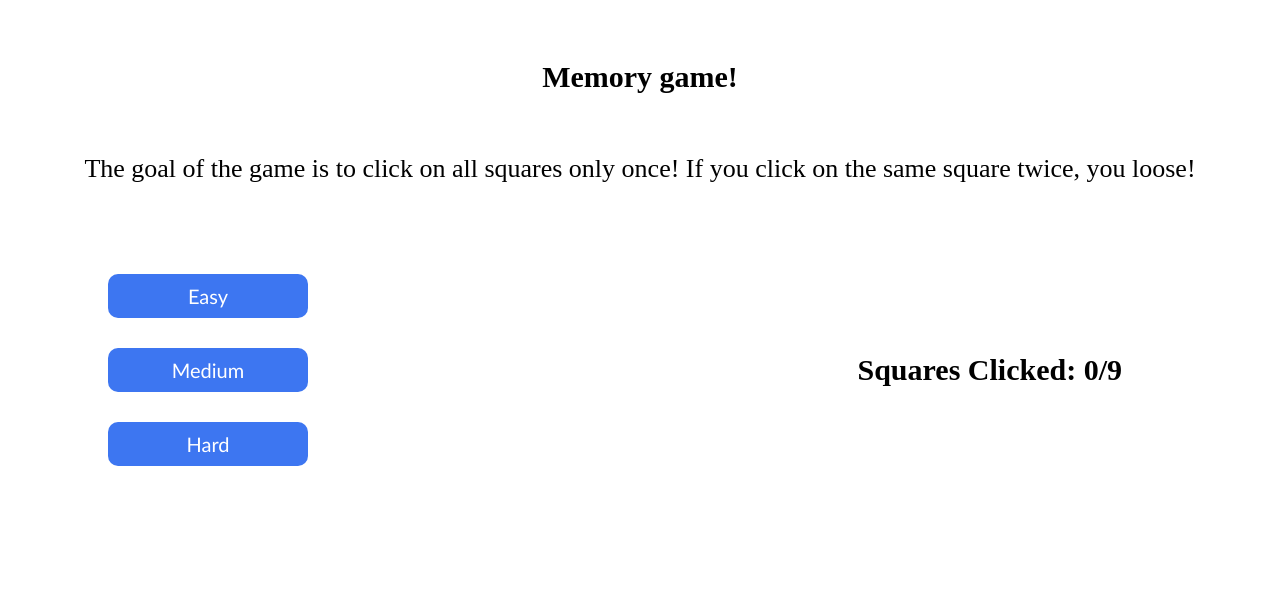
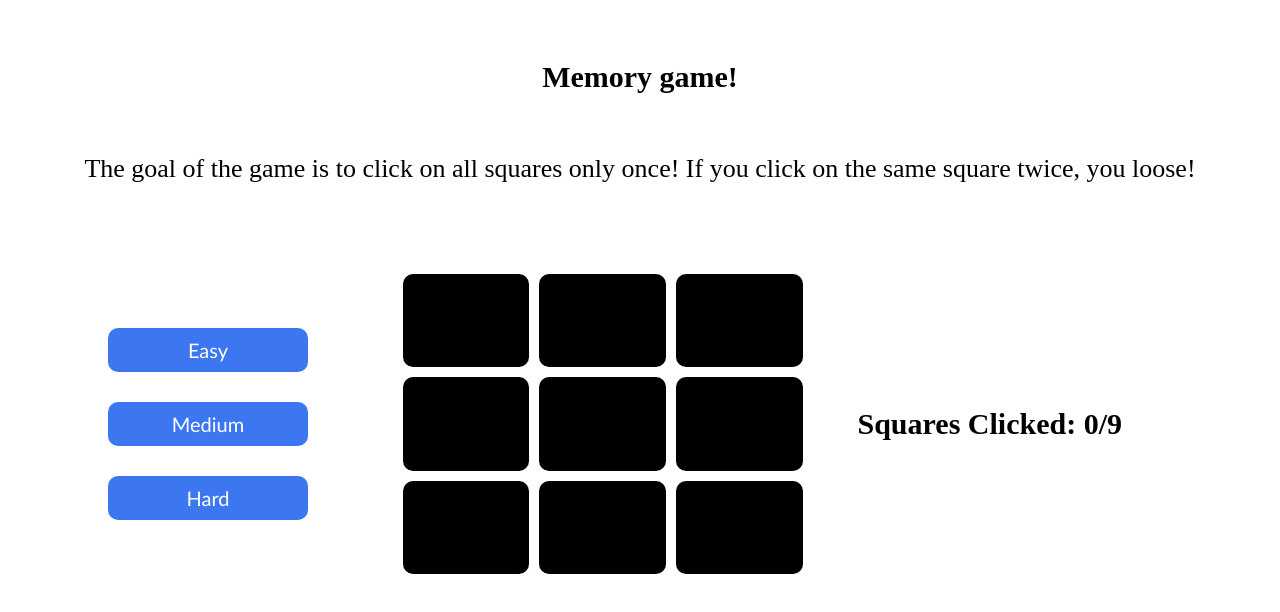
Before and after one commit to bernardkrehula/React-memory-game, a React (Vite) app in the folder my-app/: page / in a window 1280 px wide. Shown: the top 612 px of the page. Built offline with nearby package versions, Linux system fonts and the light colour scheme.

Commit message:
Made btn an squareColor components

```diff
--- a/my-app/src/App.css
+++ b/my-app/src/App.css
@@ -29,6 +29,3 @@ html {
 .squeares-amount {
   font-size: 3rem;
 }
-.colors {
-  display: grid;
-}
--- a/my-app/src/App.jsx
+++ b/my-app/src/App.jsx
@@ -1,8 +1,10 @@
 import { useState } from 'react'
 import './App.css'
 import Button from './Btn'
+import ColorSquares from './ColorSquares';
 
 function App() {
+  const [ difficulty, setDifficulty ] = useState('Easy');
 
 
   return (
@@ -12,13 +14,11 @@ function App() {
         <p className='subheadline'>The goal of the game is to click on all squares only once! If you click on the same square twice, you loose!</p>
         <div className='game-content'>
           <ul className='difficulty-level'>
-            <Button>Easy</Button>
-            <Button>Medium</Button>
-            <Button>Hard</Button>
+            <Button onClick={() => {setDifficulty('Easy')}}>Easy</Button>
+            <Button onClick={() => {setDifficulty('Medium')}}>Medium</Button>
+            <Button onClick={() => {setDifficulty('Hard')}}>Hard</Button>
           </ul>
-          <ul className='colors'>
-
-          </ul>
+          <ColorSquares variation={difficulty}/>
           <h2 className='squeares-amount'>Squares Clicked: 0/9</h2>
         </div>
       </div>
--- a/my-app/src/Btn.css
+++ b/my-app/src/Btn.css
@@ -7,4 +7,5 @@
     font-size: 2rem;
     font-family: 'Trebuchet MS', 'Lucida Sans Unicode', 'Lucida Grande', 'Lucida Sans', Arial, sans-serif;
     border-radius: 10px;
+    cursor: pointer;
 }
--- /dev/null
+++ b/my-app/src/ColorSquares.css
@@ -0,0 +1,21 @@
+.colors {
+  display: grid;
+  grid-template-rows: repeat(3, 1fr);
+  grid-template-columns: repeat(3, 1fr);
+  height: 300px;
+  width: 400px;
+  gap: 10px;
+}
+.Medium {
+  grid-template-rows: repeat(4, 1fr);
+  grid-template-columns: repeat(4, 1fr);
+}
+.Hard {
+  grid-template-rows: repeat(5, 1fr);
+  grid-template-columns: repeat(5, 1fr);
+}
+.colors li {
+  background-color: black;
+  list-style: none;
+  border-radius: 10px;
+}
--- /dev/null
+++ b/my-app/src/ColorSquares.jsx
@@ -0,0 +1,23 @@
+import { useRef, useState } from 'react';
+import './ColorSquares.css'
+
+const ColorSquares = ({variation}) => {
+    const refColor = useRef(null)
+
+
+    return(
+        <ul className={`colors ${variation}`}>
+            <li></li>
+            <li></li>
+            <li></li>
+            <li></li>
+            <li></li>
+            <li></li>
+            <li></li>
+            <li></li>
+            <li></li>
+        </ul>
+    )
+}
+
+export default ColorSquares;
```
